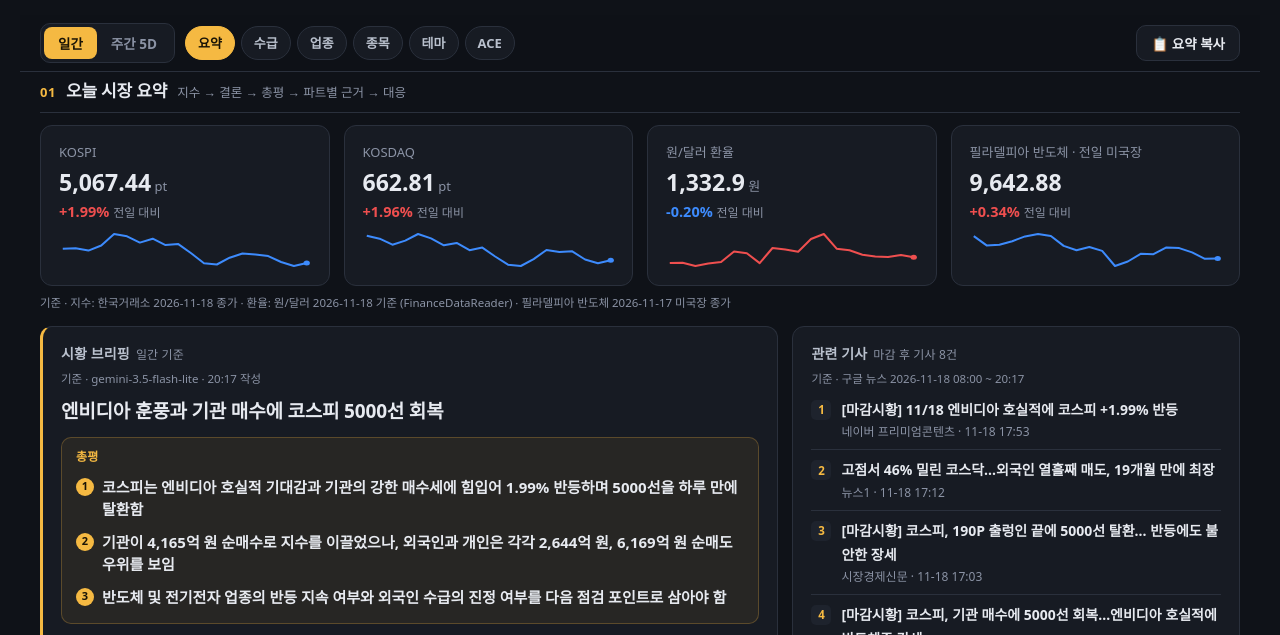
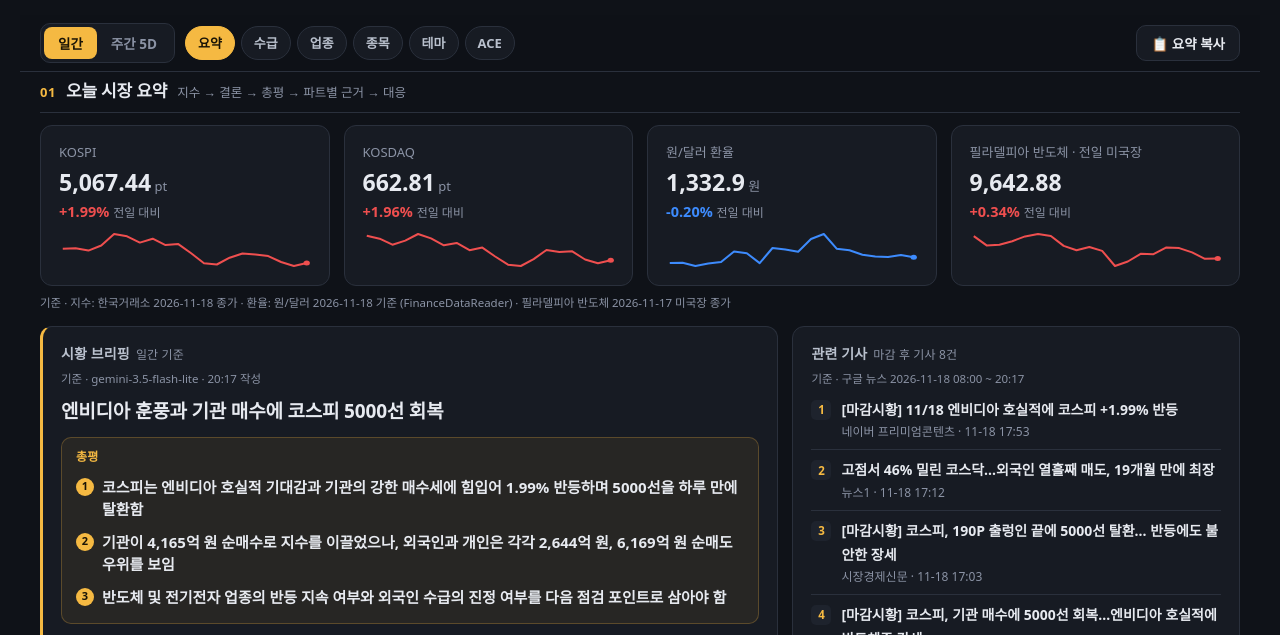
Before and after one commit to ACE-ETF/evening-call, a plain HTML site: page index.html in a window 1280 px wide. Shown: the part 87-722 px from the top of the page. Drawn offline with Linux system fonts and the light colour scheme.

Commit message:
fix: 지수 카드 미니 차트 색을 표시 등락률(1D/1W) 방향과 일치
Co-Authored-By: Claude Opus 5.5 <noreply@anthropic.com>
Claude-Session: https://claude.ai/code/session_019GE666ha1TdpuJb7jjgiD9

```diff
--- a/index.html
+++ b/index.html
@@ -528,7 +528,7 @@
     ].map(function (k) {
       var o = I[k[0]] || {}; var v = num(o[pk()]);
       var series = o.series || [];
-      var trendUp = series.length > 1 ? series[series.length - 1].c >= series[0].c : v >= 0;
+      var trendUp = v >= 0;  // 미니 차트 색 = 카드에 표시된 등락률(1D/1W) 방향
       return '<div class="card kpi"><div class="label">' + k[1] + staleBadge(o) + '</div>' +
         '<div class="value num">' + fmt(o.price, k[2]) + '<small style="font-size:13px;color:var(--muted);font-weight:500"> ' + k[3] + '</small></div>' +
         '<div class="chg num ' + cls(v) + '">' + pct(v) + ' <span>' + (S.mode === "daily" ? "전일 대비" : "5거래일") + '</span></div>' +
```
